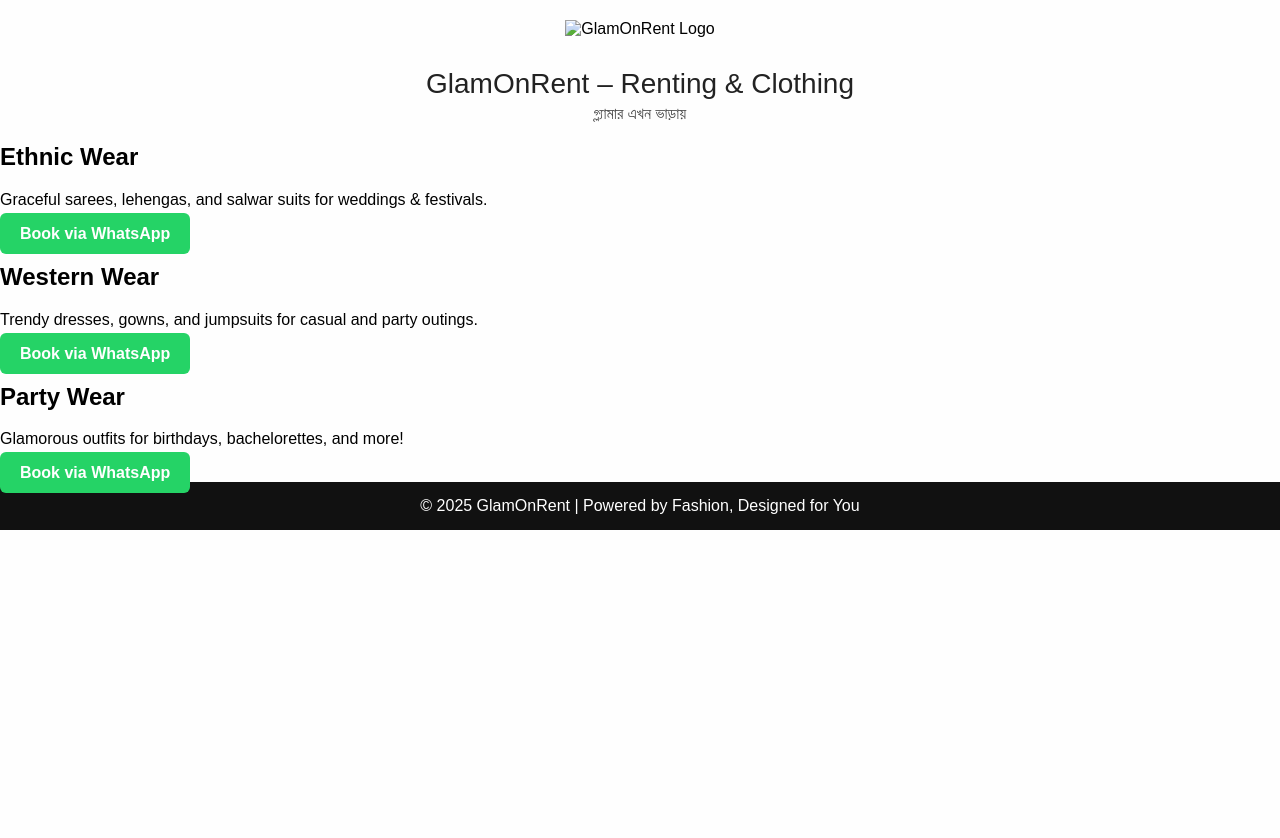
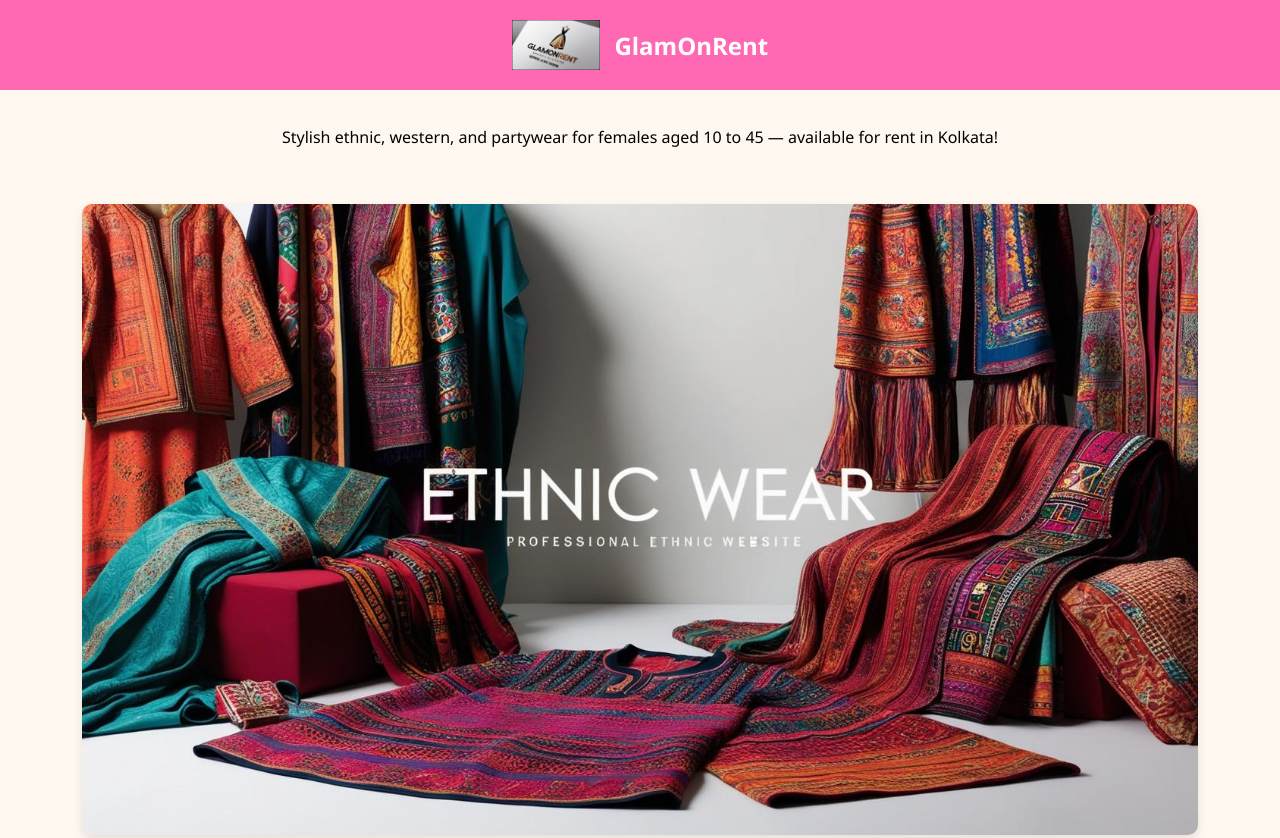
Before and after one commit to GlamOnRent/GlamOnRent-, a plain HTML site: page index.html in a window 1280 px wide. Shown: the top 838 px of the page. Before the commit the page ends 800 px from the top, so only its background shows below. Drawn offline with Linux system fonts and the light colour scheme.

Commit message:
Update index.html

```diff
--- a/index.html
+++ b/index.html
@@ -1,107 +1,149 @@
 <!DOCTYPE html>
 <html lang="en">
 <head>
-  <meta charset="UTF-8">
-  <meta name="viewport" content="width=device-width, initial-scale=1">
-  <title>GlamOnRent - Fashion Rental</title>
+  <meta charset="UTF-8" />
+  <meta name="viewport" content="width=device-width, initial-scale=1.0"/>
+  <title>GlamOnRent</title>
   <style>
     body {
-      font-family: Arial, sans-serif;
+      font-family: 'Segoe UI', sans-serif;
+      background: #fff8f0;
       margin: 0;
       padding: 0;
-      background: #fefefe;
     }
 
-    .logo {
+    header {
+      background-color: #ff69b4;
+      color: white;
+      padding: 20px;
       text-align: center;
-      padding: 20px;
     }
 
-    .logo img {logo.png
-      max-width: 220px;
-      height: auto;
+    header img {
+      height: 50px;
+      vertical-align: middle;
     }
 
-    .heading {
+    header h1 {
+      display: inline;
+      margin-left: 10px;
+      font-size: 24px;
+      vertical-align: middle;
+    }
+
+    section {
+      padding: 20px;
       text-align: center;
-      color: #222;
-      font-size: 28px;
-      margin-top: 10px;
     }
 
     .section {
-      padding: 30px 20px;
-      text-align: center;
-      border-bottom: 1px solid #ccc;
+      margin-bottom: 40px;
+    }
+
+    .section img {
+      max-width: 90%;
+      height: auto;
+      border-radius: 10px;
+      box-shadow: 0 4px 10px rgba(0,0,0,0.1);
     }
 
     .section h2 {
-      color: #a35500;
-      margin-bottom: 10px;
+      color: #ff1493;
+      margin-top: 15px;
     }
 
-    .whatsapp-btn {8478901298
-      display: inline-block;
-      margin-top: 15px;
-      padding: 12px 20px;
-      background-color: #25D366;
-      color: white;
-      border-radius: 6px;
-      text-decoration: none;
-      font-weight: bold;
+    .section p {
+      color: #333;
     }
 
-    .footer {
+    .whatsapp-btn {
+      display: inline-block;
+      background-color: #25d366;
+      color: white;
+      padding: 10px 20px;
+      margin-top: 10px;
+      text-decoration: none;
+      border-radius: 5px;
+    }
+
+    form {
+      background: #fff;
+      max-width: 400px;
+      margin: 0 auto;
+      padding: 20px;
+      border-radius: 10px;
+      box-shadow: 0 4px 10px rgba(0,0,0,0.1);
+    }
+
+    form input, form textarea {
+      width: 100%;
+      padding: 10px;
+      margin-bottom: 15px;
+      border: 1px solid #ccc;
+      border-radius: 5px;
+    }
+
+    form button {
+      background-color: #ff1493;
+      color: white;
+      padding: 10px 15px;
+      border: none;
+      border-radius: 5px;
+      cursor: pointer;
+    }
+
+    footer {
       text-align: center;
       padding: 15px;
-      background: #111;
-      color: #fff;
-    }
-
-    .bengali-text {
-      font-size: 16px;
-      color: #444;
-      margin-top: 5px;
+      background-color: #f0f0f0;
+      font-size: 14px;
+      color: #555;
     }
   </style>
 </head>
 <body>
+  <header>
+    <img src="logo.png" alt="GlamOnRent Logo" />
+    <h1>GlamOnRent</h1>
+  </header>
 
-  <!-- Logo -->
-  <div class="logo">
-    <img src="1000021874.png" alt="GlamOnRent Logo">
-  </div>
+  <section>
+    <p>Stylish ethnic, western, and partywear for females aged 10 to 45 — available for rent in Kolkata!</p>
+  </section>
 
-  <div class="heading">
-    GlamOnRent – Renting & Clothing <br>
-    <div class="bengali-text">গ্ল্যামার এখন ভাড়ায়</div>
-  </div>
-
-  <!-- Ethnic Wear -->
-  <div class="https://your-github-link/1000022162.jpg">
+  <section class="section">
+    <img src="1000022162.jpg" alt="Ethnic Wear">
     <h2>Ethnic Wear</h2>
     <p>Graceful sarees, lehengas, and salwar suits for weddings & festivals.</p>
     <a class="whatsapp-btn" href="https://wa.me/918478901298?text=Hi%2C%20I'm%20interested%20in%20Ethnic%20Wear%20rental.">Book via WhatsApp</a>
-  </div>
+  </section>
 
-  <!-- Western Wear -->
-  <div class="https://your-github-link/1000022161.jpg">
+  <section class="section">
+    <img src="1000022161.jpg" alt="Western Wear">
     <h2>Western Wear</h2>
-    <p>Trendy dresses, gowns, and jumpsuits for casual and party outings.</p>
+    <p>Trendy dresses, gowns, and Indo-Western outfits for every occasion.</p>
     <a class="whatsapp-btn" href="https://wa.me/918478901298?text=Hi%2C%20I'm%20interested%20in%20Western%20Wear%20rental.">Book via WhatsApp</a>
-  </div>
+  </section>
 
-  <!-- Party Wear -->
-  <div class="https://your-github-link/1000022160.jpg">
+  <section class="section">
+    <img src="1000022160.jpg" alt="Party Wear">
     <h2>Party Wear</h2>
-    <p>Glamorous outfits for birthdays, bachelorettes, and more!</p>
+    <p>Show-stopping outfits to make you shine at any celebration!</p>
     <a class="whatsapp-btn" href="https://wa.me/918478901298?text=Hi%2C%20I'm%20interested%20in%20Party%20Wear%20rental.">Book via WhatsApp</a>
-  </div>
+  </section>
 
-  <!-- Footer -->
-  <div class="footer">
-    &copy; 2025 GlamOnRent | Powered by Fashion, Designed for You
-  </div>
+  <section>
+    <h2>Contact Us</h2>
+    <form action="https://formspree.io/f/mvgazayv" method="POST">
+      <input type="text" name="name" placeholder="Your Name" required />
+      <input type="email" name="_replyto" placeholder="Your Email" required />
+      <textarea name="message" rows="4" placeholder="Your Message" required></textarea>
+      <button type="submit">Send</button>
+    </form>
+  </section>
 
+  <footer>
+    © 2025 GlamOnRent. All rights reserved.
+  </footer>
 </body>
 </html>
```
